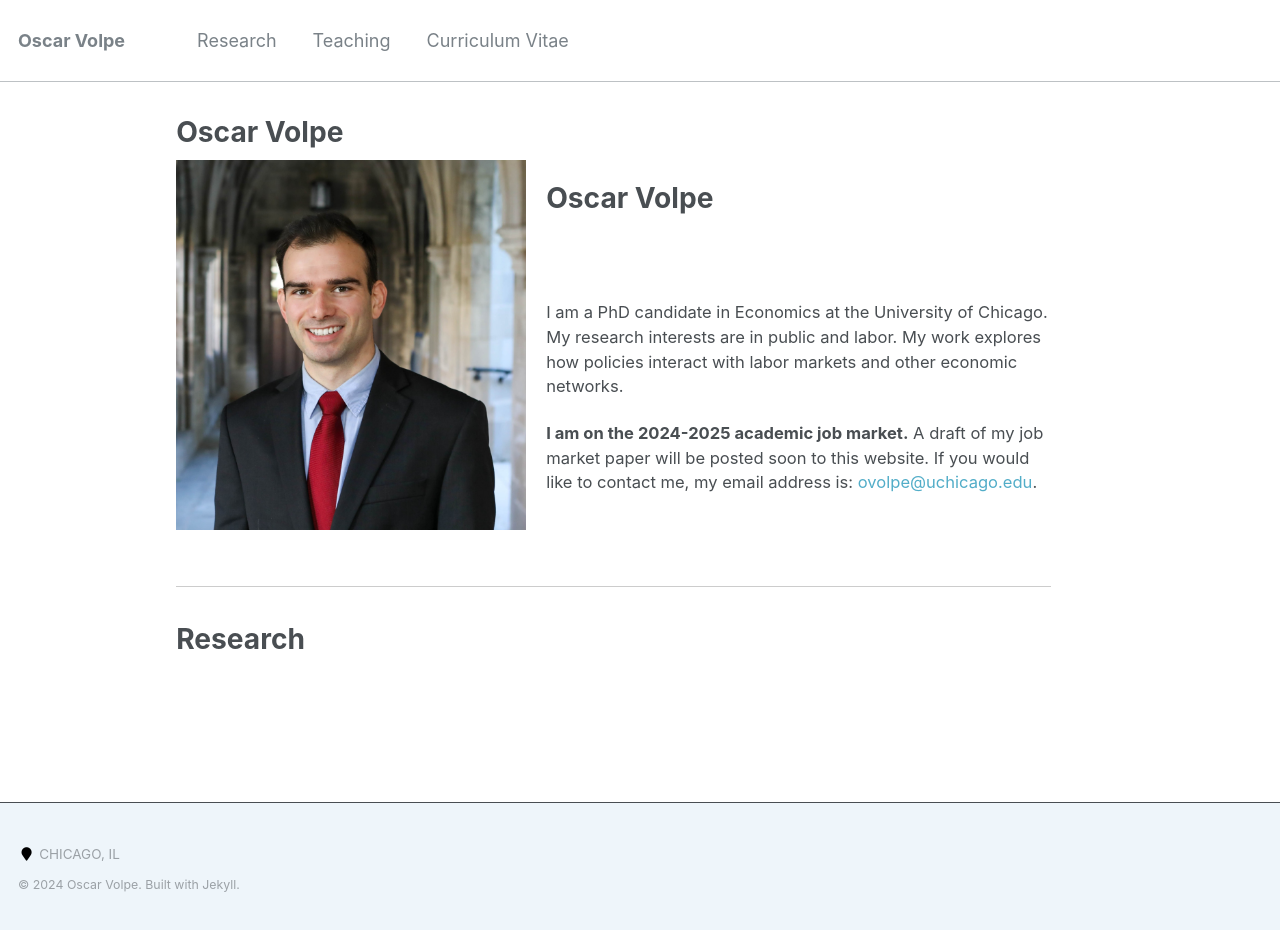
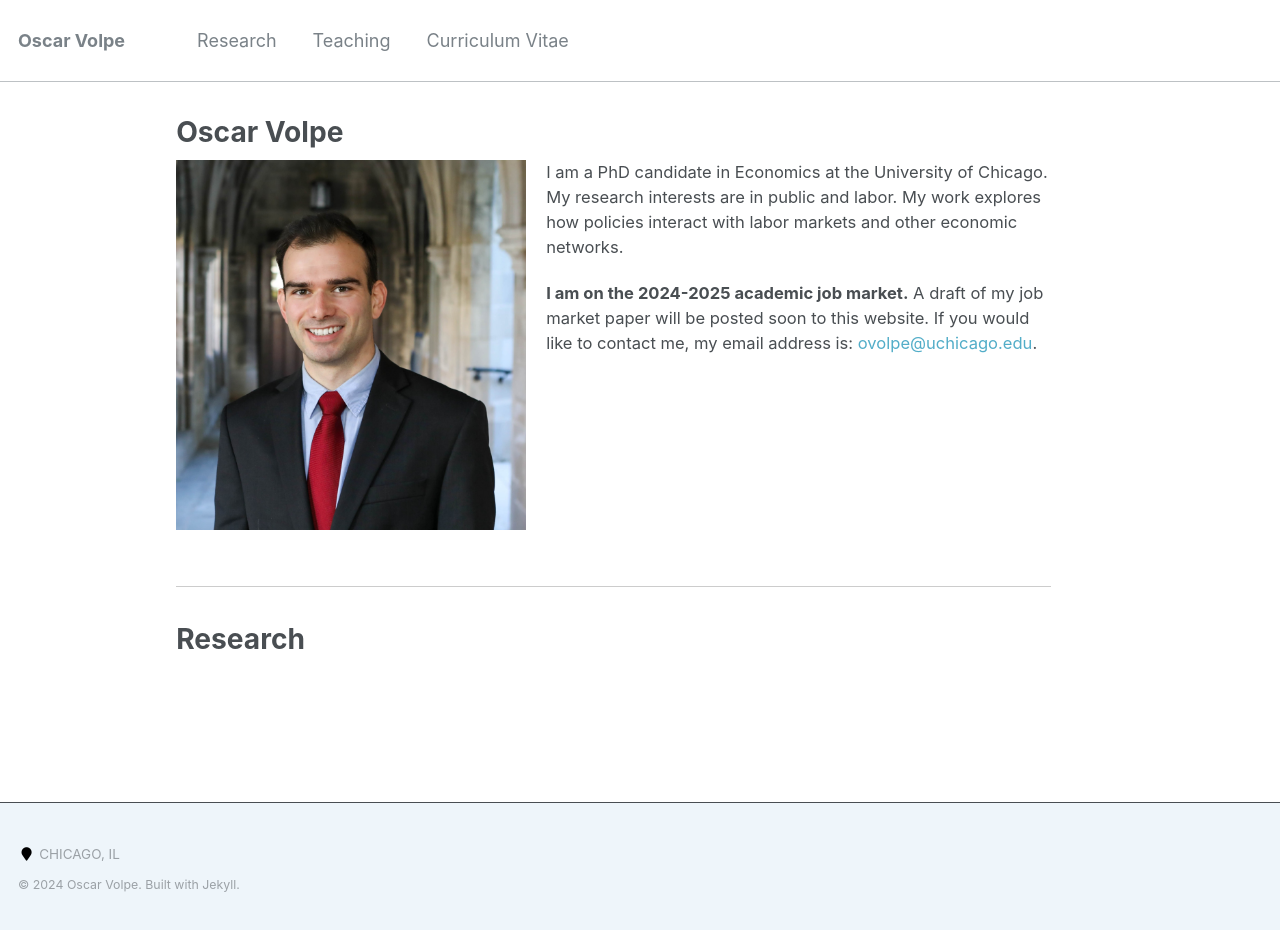
Before and after one commit to ovolpe/ovolpe.github.io, a Jekyll site: the page built from _pages/about.md, in a window 1280 px wide. Built offline with Jekyll 4.4.1, drawn with Linux system fonts in a browser that asks for light colours.

Commit message:
Update about.md

```diff
--- a/_pages/about.md
+++ b/_pages/about.md
@@ -8,11 +8,7 @@ redirect_from:
   - /about.html
 ---
 
-<img class="img-responsive" style="float: left; margin: 0px 20px 20px 0px;" src="/files/headshot.jpg" width="350">
-
-# Oscar Volpe
-
-I am a PhD candidate in Economics at the University of Chicago. My research interests are in public and labor. My work explores how policies interact with labor markets and other economic networks.
+<img class="img-responsive" style="float: left; margin: 0px 20px 20px 0px;" src="/files/headshot.jpg" width="350">I am a PhD candidate in Economics at the University of Chicago. My research interests are in public and labor. My work explores how policies interact with labor markets and other economic networks.
 
 **I am on the 2024-2025 academic job market.** A draft of my job market paper will be posted soon to this website. If you would like to contact me, my email address is: <a href="mailto:ovolpe@uchicago.edu">ovolpe@uchicago.edu</a>.
 
```
